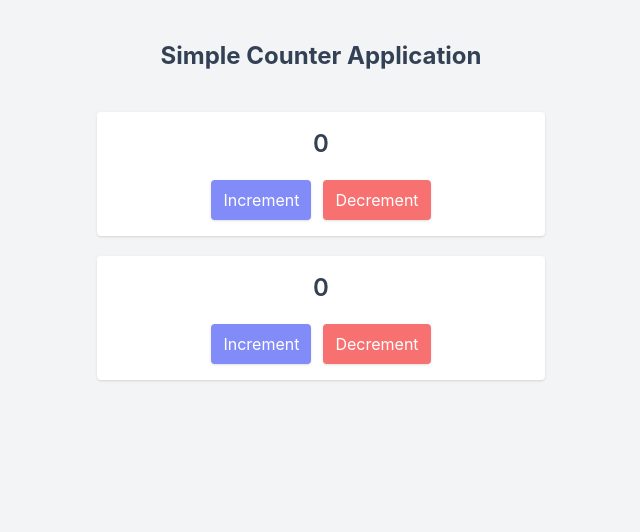
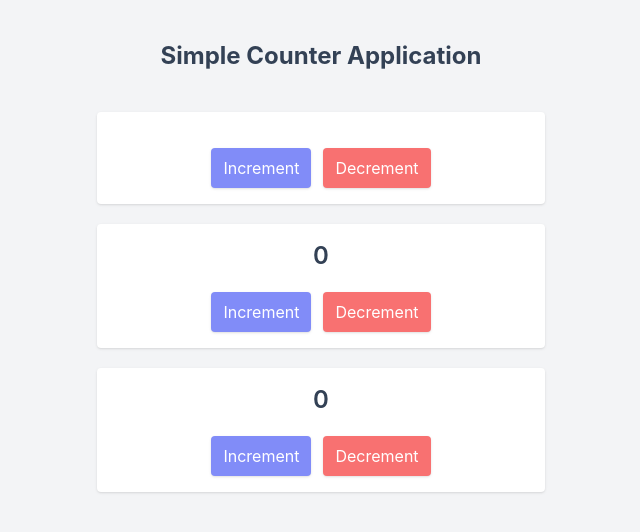
Before and after one commit to himelhasan/Redux-counter, a React (Create React App) app: page / in a window 1280 px wide. Shown: the top 532 px of the page, without its empty margins (319-959 px from the left). Built offline with nearby package versions, Linux system fonts and the light colour scheme.

Commit message:
combineReducers added in the app and made dynamic reducer

```diff
--- a/src/App.js
+++ b/src/App.js
@@ -3,6 +3,7 @@
 import { useState } from "react";
 import Stats from "./components/Stats";
 import HooksCounter from "./components/HooksCounter";
+import DynamicHookCounter from "./components/DynamicHookCounter";
 
 function App() {
   /*
@@ -73,6 +74,7 @@
           ))} */}
           <Counter />
           <HooksCounter />
+          <DynamicHookCounter />
         </div>
 
         {/* <Stats count={totalCount()}></Stats> */}
--- /dev/null
+++ b/src/components/DynamicHookCounter.js
@@ -0,0 +1,36 @@
+import { useDispatch, useSelector } from "react-redux";
+import { decrement, increment } from "../redux/dynamicCounter/actionCreator";
+
+function DynamicHookCounter() {
+  const count = useSelector((state) => state.dynamicCounter.value);
+  const dispatch = useDispatch();
+
+  const incrementHandler = (value) => {
+    dispatch(increment(value));
+  };
+  const decrementHandler = (value) => {
+    dispatch(decrement(value));
+  };
+
+  return (
+    <div className="p-4 h-auto flex flex-col items-center justify-center space-y-5 bg-white rounded shadow">
+      <div className="text-2xl font-semibold">{count}</div>
+      <div className="flex space-x-3">
+        <button
+          className="bg-indigo-400 text-white px-3 py-2 rounded shadow"
+          onClick={() => incrementHandler(23)}
+        >
+          Increment
+        </button>
+        <button
+          className="bg-red-400 text-white px-3 py-2 rounded shadow"
+          onClick={() => decrementHandler(22)}
+        >
+          Decrement
+        </button>
+      </div>
+    </div>
+  );
+}
+
+export default DynamicHookCounter;
--- a/src/components/HooksCounter.js
+++ b/src/components/HooksCounter.js
@@ -2,7 +2,7 @@
 import { decrement, increment } from "../redux/counter/actionCreators";
 
 function HooksCounter() {
-  const count = useSelector((state) => state.value);
+  const count = useSelector((state) => state.counter.value);
   const dispatch = useDispatch();
 
   const incrementHandler = () => {
--- a/src/redux/dynamicCounter/dynamicCounterReducer.js
+++ b/src/redux/dynamicCounter/dynamicCounterReducer.js
@@ -4,21 +4,21 @@
   value: 0,
 };
 
-const counterReducer = (state = initialState, action) => {
+const dynamicCounterReducer = (state = initialState, action) => {
   switch (action.type) {
     case DYNAMIC_INCREMENT:
       return {
         ...state,
-        value: state.value + action.payload.value,
+        value: state.value + action.payload,
       };
     case DYNAMIC_DECREMENT:
       return {
         ...state,
-        value: state.value - action.payload.value,
+        value: state.value - action.payload,
       };
     default:
       return state;
   }
 };
 
-export default counterReducer;
+export default dynamicCounterReducer;
--- /dev/null
+++ b/src/redux/rootReducer.js
@@ -0,0 +1,11 @@
+import { combineReducers } from "redux";
+import counterReducer from "./counter/counterReducer";
+import dynamicCounterReducer from "./dynamicCounter/dynamicCounterReducer";
+
+// this will combine all reducers and give a single reducer
+const rootReducer = combineReducers({
+  counter: counterReducer,
+  dynamicCounter: dynamicCounterReducer,
+});
+
+export default rootReducer;
--- a/src/redux/store.js
+++ b/src/redux/store.js
@@ -1,6 +1,6 @@
 import { createStore } from "redux";
-import counterReducer from "./counter/counterReducer";
+import rootReducer from "./rootReducer";
 
-const store = createStore(counterReducer);
+const store = createStore(rootReducer);
 
 export default store;
```
